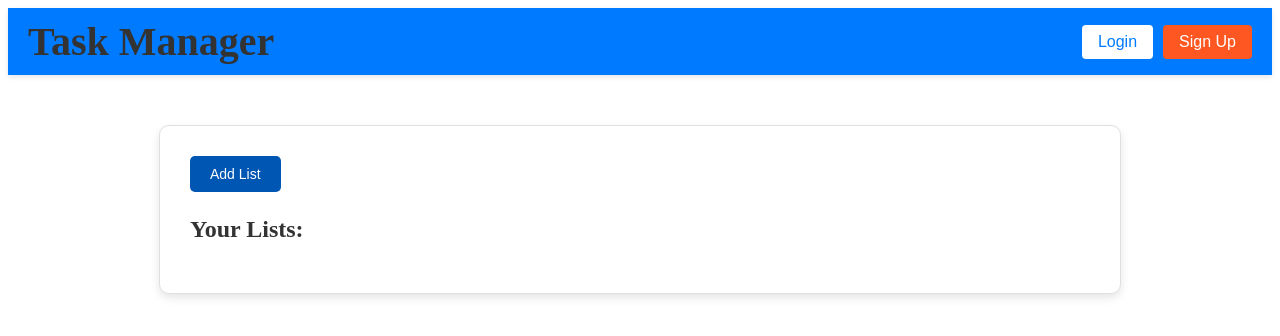
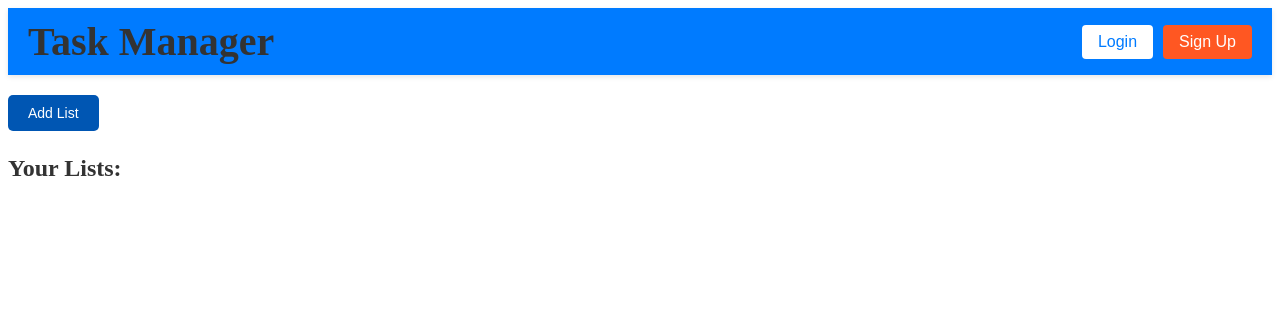
Before and after one commit to yogeshbansal11/TaskBarList, a React (Vite) app in the folder Frontend/: page /display in a window 1280 px wide. Shown: the top 336 px of the page. Built offline with nearby package versions, Linux system fonts and the light colour scheme.

Commit message:
updated UI of display

```diff
--- a/Frontend/src/Components/Display.css
+++ b/Frontend/src/Components/Display.css
@@ -1,17 +1,3 @@
-
-
-  /* Main Container */
-  .display-container {
-    max-width: 900px;
-    margin: 50px auto;
-    padding: 30px;
-    background: #ffffff;
-    border-radius: 10px;
-    border: 1px solid #e0e0e0;
-    box-shadow: 0 4px 10px rgba(0, 0, 0, 0.1);
-  }
-
-  /* Headings */
 h3 {
   margin-bottom: 20px;
   font-size: 24px;
@@ -26,9 +12,9 @@
   color: #0056b3;
 }
 
-  /* Add List Section */
 .add-list-button {
   display: inline-block;
+  margin-top: 20px;
   padding: 10px 20px;
   background-color: #0056b3;
   color: #fff;
@@ -45,7 +31,6 @@
 
 .add-list-container {
   display: flex;
-    /* border: red 2px solid; */
   margin-top: 20px;
 }
 
@@ -72,30 +57,16 @@
   background-color: #004099;
 }
 
-  /* Lists Wrapper */
-  /* .lists-wrapper {
-    margin-top: 20px;
-  } */
-
 .lists-wrapper {
-    display: flex; /* Use flexbox to arrange items horizontally */
-    flex-wrap: nowrap; /* Prevent wrapping to the next line */
-    gap: 20px; /* Add space between lists */
-    overflow-x: auto; /* Allow horizontal scrolling if there are too many lists */
+  display: flex;
+  flex-wrap: nowrap;
+  gap: 20px;
+  overflow-x: auto;
 }
 
-  /* .list-item {
-    margin-bottom: 20px;
-    padding: 20px;
-    background-color: #f9f9f9;
-    border: 1px solid #ccc;
-    border-radius: 8px;
-  } */
-
-
 .list-item {
-    flex: 0 0 300px; /* Set a fixed width for each list */
-    min-width: 250px; /* Ensure a minimum width */
+  flex: 0 0 300px;
+  min-width: 250px;
   background-color: #f9f9f9;
   border: 1px solid #ccc;
   border-radius: 8px;
@@ -118,7 +89,6 @@
   background-color: #0056b3;
 }
 
-  /* Task Input */
 .task-input-container {
   margin-top: 15px;
 }
@@ -146,7 +116,6 @@
   background-color: #218838;
 }
 
-  /* Tasks Section */
 .tasks-container {
   margin-top: 15px;
   padding: 10px;
@@ -168,7 +137,6 @@
   background-color: #e9ecef;
 }
 
-  /* Empty State */
 p {
   color: #6c757d;
   font-style: italic;
```
Lines whose indentation alone changed are shown as unchanged.
